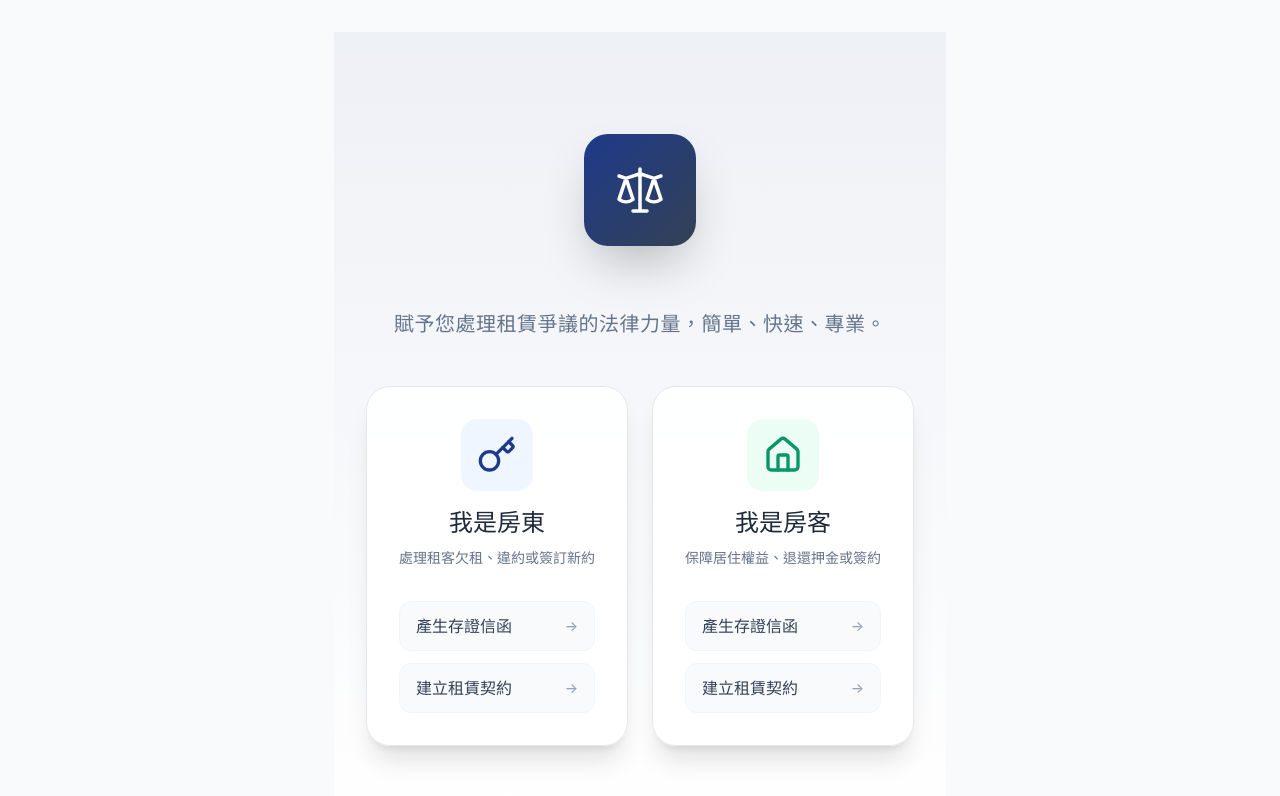
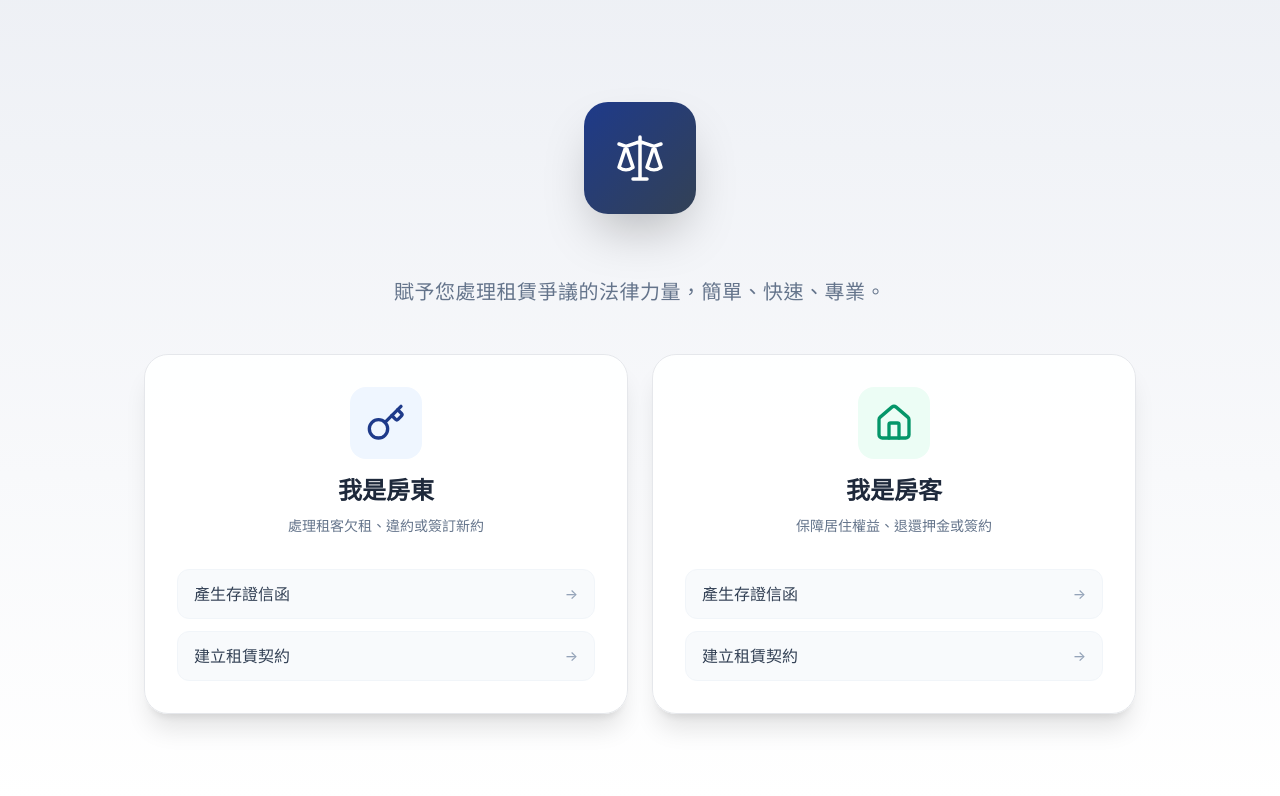
Before and after one commit to chixxyy/Barrister, a Vue app: page / in a window 1280 px wide. Shown: the top 796 px of the page. Built offline with nearby package versions, Linux system fonts and the light colour scheme.

Commit message:
detele 0use code

```diff
--- a/src/App.vue
+++ b/src/App.vue
@@ -115,7 +115,6 @@
         </div>
 
         <!-- Mobile Preview FAB -->
-        <!-- Mobile Preview FAB -->
         <button
           @click="handleFabClick"
           @touchstart="handleTouchStart"
--- a/src/style.css
+++ b/src/style.css
@@ -2,86 +2,11 @@
 @tailwind components;
 @tailwind utilities;
 
-:root {
-  font-family: system-ui, Avenir, Helvetica, Arial, sans-serif;
-  line-height: 1.5;
-  font-weight: 400;
-
-  color-scheme: light dark;
-  color: rgba(255, 255, 255, 0.87);
-  background-color: #242424;
-
-  font-synthesis: none;
-  text-rendering: optimizeLegibility;
-  -webkit-font-smoothing: antialiased;
-  -moz-osx-font-smoothing: grayscale;
-}
-
-a {
-  font-weight: 500;
-  color: #646cff;
-  text-decoration: inherit;
-}
-a:hover {
-  color: #535bf2;
-}
 
 body {
   @apply bg-gray-50 text-slate-800 antialiased;
-  margin: 0;
-  display: flex;
-  place-items: center;
-  min-width: 320px;
-  min-height: 100vh;
 }
 
-h1 {
-  font-size: 3.2em;
-  line-height: 1.1;
-}
-
-button {
-  border-radius: 8px;
-  border: 1px solid transparent;
-  padding: 0.6em 1.2em;
-  font-size: 1em;
-  font-weight: 500;
-  font-family: inherit;
-  background-color: #1a1a1a;
-  cursor: pointer;
-  transition: border-color 0.25s;
-}
-button:hover {
-  border-color: #646cff;
-}
-button:focus,
-button:focus-visible {
-  outline: 4px auto -webkit-focus-ring-color;
-}
-
-.card {
-  padding: 2em;
-}
-
-#app {
-  max-width: 1280px;
-  margin: 0 auto;
-  padding: 2rem;
-  text-align: center;
-}
-
-@media (prefers-color-scheme: light) {
-  :root {
-    color: #213547;
-    background-color: #ffffff;
-  }
-  a:hover {
-    color: #747bff;
-  }
-  button {
-    background-color: #f9f9f9;
-  }
-}
 
 @media print {
   /* Reset global layout constraints */
```
Also changed, not shown: src/components/LetterWizard.vue (+1 -6 lines), src/stores/letter.ts (+2 -6 lines).
